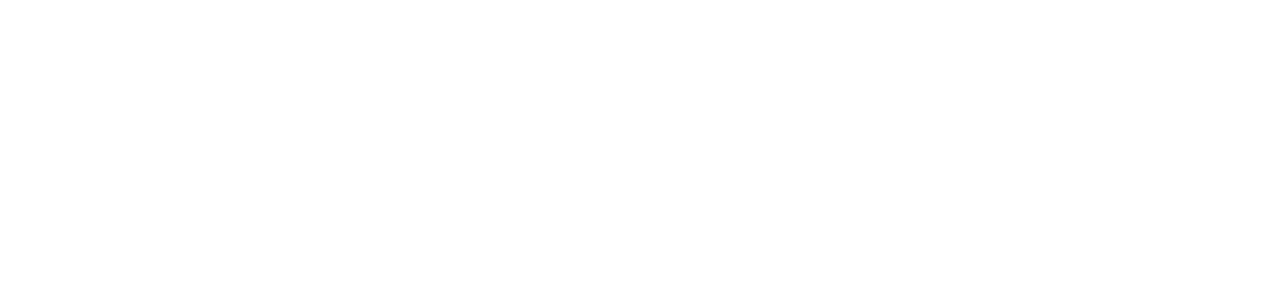
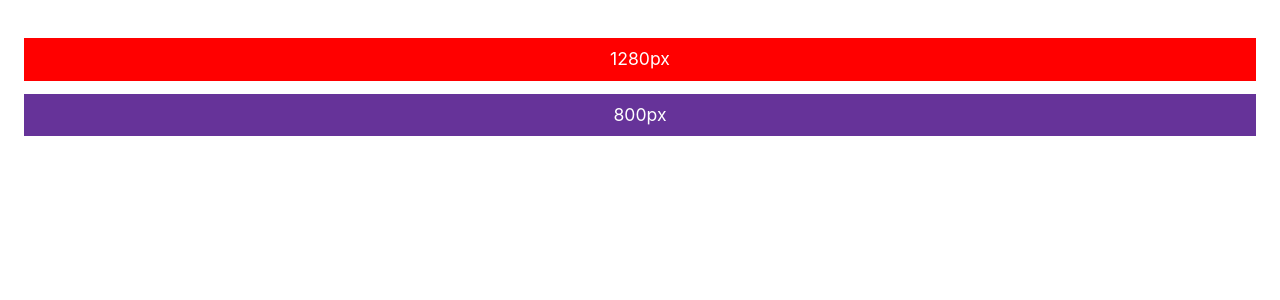
Before and after one commit to Amin-Ansari/React-Refresher, a React (Vite) app: page / in a window 1280 px wide. Shown: the top 300 px of the page. Built offline with nearby package versions, Linux system fonts and the light colour scheme.

Commit message:
The windowsResizer is done

```diff
--- a/src/App.css
+++ b/src/App.css
@@ -3,4 +3,22 @@
   display: flex;
   flex-flow: row wrap;
   justify-content: center;
+  padding: 2rem 1.5rem;
 }
+
+.app > p {
+  width: 100%;
+  padding: 0.5rem 1rem;
+  text-align: center;
+  font-size: 1.1rem;
+  margin: 0.4rem 0rem;
+  color: #fff;
+}
+
+.window-width {
+  background-color: red;
+}
+
+.window-height {
+  background-color: rebeccapurple;
+}
--- a/src/App.jsx
+++ b/src/App.jsx
@@ -1,5 +1,32 @@
+import "./App.css";
+import { useState, useEffect } from "react";
+
 function App() {
-  return <div className="app"></div>;
+  const [windowDemintions, updateWindowDemintions] = useState({
+    width: window.innerWidth,
+    height: window.innerHeight,
+  });
+
+  useEffect(() => {
+    function resizeHandler() {
+      updateWindowDemintions({
+        width: window.innerWidth,
+        height: window.innerHeight,
+      });
+    }
+    window.addEventListener("resize", resizeHandler);
+
+    return () => {
+      window.removeEventListener("resize", resizeHandler);
+    };
+  }, []);
+
+  return (
+    <div className="app">
+      <p className="window-width">{windowDemintions.width}px</p>
+      <p className="window-height">{windowDemintions.height}px</p>
+    </div>
+  );
 }
 
 export default App;
```
